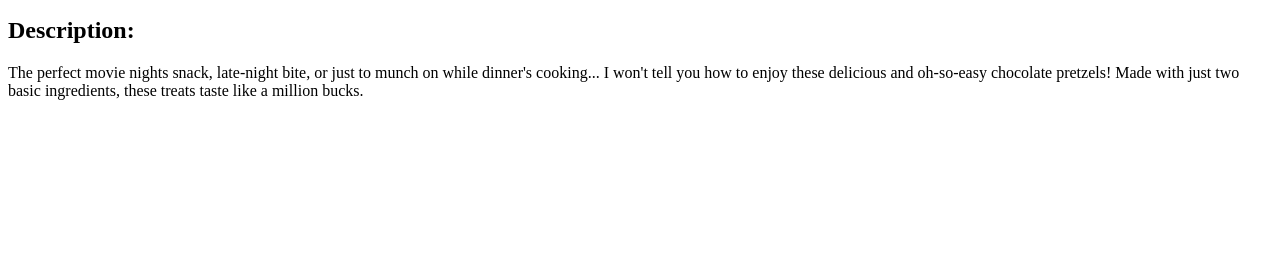
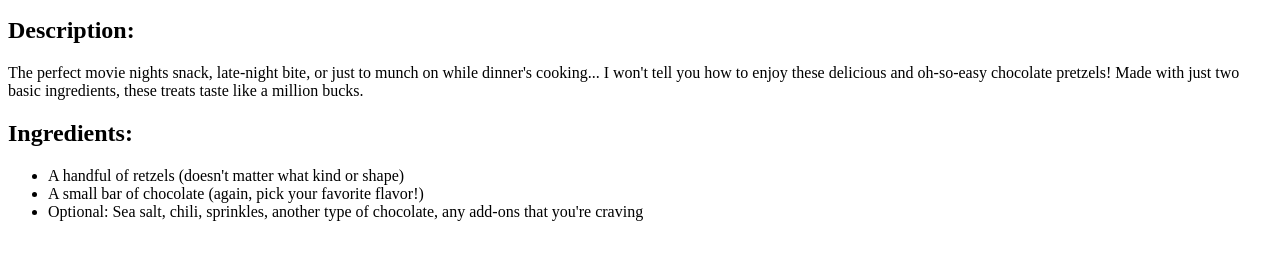
Before and after one commit to raina-lien/odin-recipes, a plain HTML site: page recipes/chocpretz.html in a window 1280 px wide. Shown: the part 101-360 px from the top of the page. Drawn offline with Linux system fonts and the light colour scheme.

Commit message:
Add recipe ingredients

```diff
--- a/recipes/chocpretz.html
+++ b/recipes/chocpretz.html
@@ -13,6 +13,14 @@
         oh-so-easy chocolate pretzels! Made with just two basic ingredients, these treats
         taste like a million bucks.
     </p>
+    <h2>Ingredients:</h2>
+    <p>
+        <ul>
+            <li>A handful of retzels (doesn't matter what kind or shape)</li>
+            <li>A small bar of chocolate (again, pick your favorite flavor!)</li>
+            <li>Optional: Sea salt, chili, sprinkles, another type of chocolate, any add-ons that you're craving</li>
 
+        </ul>
+    </p>
 </body>
 </html>
```
